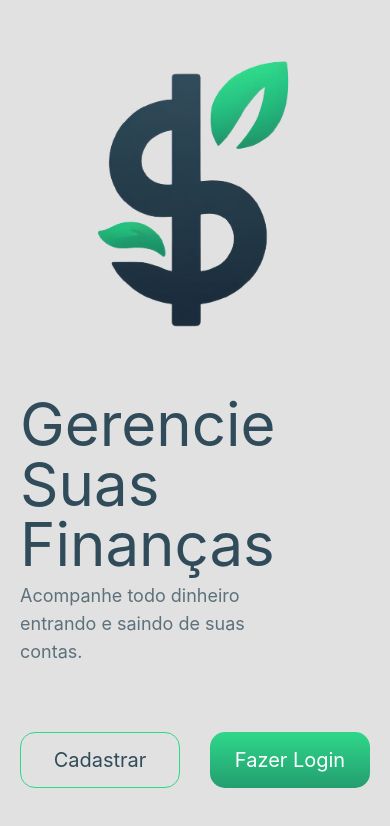
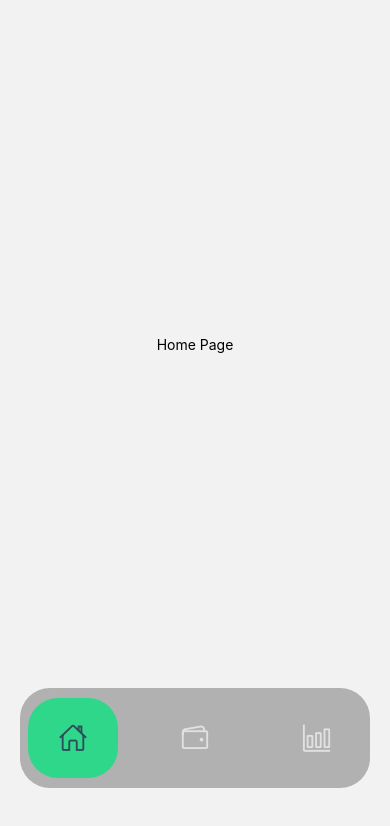
Before and after one commit to arisonfirmino/finance-app, a React Native app: screen /Home in a window 390 px wide. Shown: the top 826 px of the page. Built offline with nearby package versions, Linux system fonts and the light colour scheme.

Commit message:
tab bar created

```diff
--- a/package.json
+++ b/package.json
@@ -10,6 +10,7 @@
   },
   "dependencies": {
     "@hookform/resolvers": "^3.3.2",
+    "@react-navigation/bottom-tabs": "^6.5.11",
     "@react-navigation/native": "^6.1.9",
     "@react-navigation/native-stack": "^6.9.17",
     "expo": "~49.0.15",
--- /dev/null
+++ b/src/components/CustomTabBar.js
@@ -0,0 +1,62 @@
+import { View, TouchableOpacity } from "react-native";
+
+import { Ionicons } from "@expo/vector-icons";
+
+export default function CustomTabBar({ state, descriptors, navigation }) {
+  return (
+    <View className=" mb-14 items-center justify-center px-5">
+      <View className="w-full flex-row items-center justify-center rounded-[30px] bg-[#b1b1b1] px-5 py-[10px]">
+        {state.routes.map((route, index) => {
+          const { options } = descriptors[route.key];
+
+          const isFocused = state.index === index;
+
+          const onPress = () => {
+            const event = navigation.emit({
+              type: "tabPress",
+              target: route.key,
+              canPreventDefault: true,
+            });
+
+            if (!isFocused && !event.defaultPrevented) {
+              navigation.navigate({ name: route.name, merge: true });
+            }
+          };
+
+          const onLongPress = () => {
+            navigation.emit({
+              type: "tabLongPress",
+              target: route.key,
+            });
+          };
+
+          return (
+            <TouchableOpacity
+              accessibilityRole="button"
+              accessibilityState={isFocused ? { selected: true } : {}}
+              accessibilityLabel={options.tabBarAccessibilityLabel}
+              testID={options.tabBarTesteID}
+              onPress={onPress}
+              onLongPress={onLongPress}
+            >
+              <View className="px-4">
+                <View
+                  className="flex h-[80px] w-[90px] items-center justify-center rounded-[30px]"
+                  style={{
+                    backgroundColor: isFocused ? "#2fd78a" : "transparent",
+                  }}
+                >
+                  <Ionicons
+                    name={options.tabBarIcon}
+                    size={30}
+                    color={isFocused ? "#304c5a" : "#e1e1e1"}
+                  />
+                </View>
+              </View>
+            </TouchableOpacity>
+          );
+        })}
+      </View>
+    </View>
+  );
+}
--- /dev/null
+++ b/src/pages/Home/index.js
@@ -0,0 +1,9 @@
+import { Text, View } from "react-native";
+
+export default function Home() {
+  return (
+    <View className="flex-1 items-center justify-center">
+      <Text>Home Page</Text>
+    </View>
+  );
+}
--- a/src/pages/SignIn/index.js
+++ b/src/pages/SignIn/index.js
@@ -8,9 +8,9 @@ export default function SignIn() {
   const navigate = useNavigation();
 
   return (
-    <View className="bg-screen-color flex-1 px-5 py-14">
+    <View className="flex-1 bg-screen-color px-5 py-14">
       <View className="relative flex w-full items-center justify-center">
-        <Text className="text-text-color text-4xl font-medium">Login</Text>
+        <Text className="text-4xl font-medium text-text-color">Login</Text>
 
         <TouchableOpacity
           onPress={() => navigate.navigate("Welcome")}
@@ -21,22 +21,22 @@ export default function SignIn() {
       </View>
 
       <View className="mt-10 w-full flex-1">
-        <Text className="text-text-color text-xl">Email</Text>
+        <Text className="text-xl text-text-color">Email</Text>
         <TextInput
           placeholder="Digite seu email"
-          className="border-bg-color h-14 border-b border-solid text-xl"
+          className="h-14 border-b border-solid border-bg-color text-xl"
         />
 
-        <Text className="text-text-color mt-5 text-xl">Senha</Text>
+        <Text className="mt-5 text-xl text-text-color">Senha</Text>
         <TextInput
           placeholder="Digite sua senha"
-          className="border-bg-color h-14 border-b border-solid text-xl"
+          className="h-14 border-b border-solid border-bg-color text-xl"
         />
       </View>
 
       <View className="flex-row items-center justify-between">
         <TouchableOpacity onPress={() => navigate.navigate("SignUp")}>
-          <Text className="text-text-color text-base">
+          <Text className="text-base text-text-color">
             Ainda não tem uma conta?
           </Text>
         </TouchableOpacity>
@@ -45,7 +45,10 @@ export default function SignIn() {
           colors={["#2fd78a", "#239e6f"]}
           className="rounded-full"
         >
-          <TouchableOpacity className="flex items-center justify-center px-5 py-1">
+          <TouchableOpacity
+            onPress={() => navigate.navigate("Home")}
+            className="flex items-center justify-center px-5 py-1"
+          >
             <Text className="text-lg text-white">Avançar</Text>
           </TouchableOpacity>
         </LinearGradient>
--- a/src/pages/SignUp/index.js
+++ b/src/pages/SignUp/index.js
@@ -7,9 +7,9 @@ export default function SignUp() {
   const navigate = useNavigation();
 
   return (
-    <View className="bg-screen-color flex-1 px-5 py-14">
+    <View className="flex-1 bg-screen-color px-5 py-14">
       <View className="relative flex w-full items-center justify-center">
-        <Text className="text-text-color text-4xl font-medium">Cadastrar</Text>
+        <Text className="text-4xl font-medium text-text-color">Cadastrar</Text>
 
         <TouchableOpacity
           onPress={() => navigate.navigate("Welcome")}
--- /dev/null
+++ b/src/pages/Statistics/index.js
@@ -0,0 +1,9 @@
+import { Text, View } from "react-native";
+
+export default function Statistics() {
+  return (
+    <View className="flex-1 items-center justify-center">
+      <Text>Statistics Page</Text>
+    </View>
+  );
+}
--- /dev/null
+++ b/src/pages/Wallet/index.js
@@ -0,0 +1,9 @@
+import { Text, View } from "react-native";
+
+export default function Wallet() {
+  return (
+    <View className="flex-1 items-center justify-center">
+      <Text>Wallet Page</Text>
+    </View>
+  );
+}
--- a/src/pages/Welcome/index.js
+++ b/src/pages/Welcome/index.js
@@ -8,7 +8,7 @@ export default function Welcome() {
   const navigate = useNavigation();
 
   return (
-    <View className="bg-screen-color flex-1 px-5 py-14">
+    <View className="flex-1 bg-screen-color px-5 py-14">
       <View className="items-center justify-center">
         <Image
           source={require("../../assets/logo.png")}
@@ -17,11 +17,11 @@ export default function Welcome() {
       </View>
 
       <View className="flex-1 justify-center">
-        <Text className="text-text-color text-6xl">Gerencie</Text>
-        <Text className="text-text-color text-6xl">Suas</Text>
-        <Text className="text-text-color text-6xl">Finanças</Text>
+        <Text className="text-6xl text-text-color">Gerencie</Text>
+        <Text className="text-6xl text-text-color">Suas</Text>
+        <Text className="text-6xl text-text-color">Finanças</Text>
 
-        <Text className="text-text-color mt-2 w-64 text-lg opacity-75">
+        <Text className="mt-2 w-64 text-lg text-text-color opacity-75">
           Acompanhe todo dinheiro entrando e saindo de suas contas.
         </Text>
       </View>
@@ -29,9 +29,9 @@ export default function Welcome() {
       <View className="flex-row justify-between">
         <TouchableOpacity
           onPress={() => navigate.navigate("SignUp")}
-          className="border-bg-color flex h-14 w-40 items-center justify-center rounded-[15px] border border-solid"
+          className="flex h-14 w-40 items-center justify-center rounded-[15px] border border-solid border-bg-color"
         >
-          <Text className="text-text-color text-xl">Cadastrar</Text>
+          <Text className="text-xl text-text-color">Cadastrar</Text>
         </TouchableOpacity>
 
         <LinearGradient
--- /dev/null
+++ b/src/routes.js
@@ -0,0 +1,87 @@
+import { createNativeStackNavigator } from "@react-navigation/native-stack";
+import { createBottomTabNavigator } from "@react-navigation/bottom-tabs";
+
+import Welcome from "./pages/Welcome";
+import SignIn from "./pages/SignIn";
+import SignUp from "./pages/SignUp";
+
+import Home from "./pages/Home";
+import Wallet from "./pages/Wallet";
+import Statistics from "./pages/Statistics";
+
+import CustomTabBar from "./components/CustomTabBar";
+
+const Stack = createNativeStackNavigator();
+
+const Tab = createBottomTabNavigator();
+
+export default function Routes() {
+  return (
+    <Stack.Navigator>
+      <Stack.Screen
+        name="Welcome"
+        component={Welcome}
+        options={{ headerShown: false }}
+      />
+
+      <Stack.Screen
+        name="SignIn"
+        component={SignIn}
+        options={{ headerShown: false }}
+      />
+
+      <Stack.Screen
+        name="SignUp"
+        component={SignUp}
+        options={{ headerShown: false }}
+      />
+
+      <Stack.Screen
+        name="Home"
+        component={Tabs}
+        options={{ headerShown: false }}
+      />
+    </Stack.Navigator>
+  );
+}
+
+function Tabs() {
+  return (
+    <Tab.Navigator
+      screenOptions={{
+        headerShown: false,
+        tabBarHideOnKeyboard: true,
+        tabBarShowLabel: false,
+
+        tabBarStyle: {
+          borderTopWidth: 0,
+        },
+      }}
+      tabBar={(props) => <CustomTabBar {...props} />}
+    >
+      <Tab.Screen
+        name="Home"
+        component={Home}
+        options={{
+          tabBarIcon: "ios-home-outline",
+        }}
+      />
+
+      <Tab.Screen
+        name="Wallet"
+        component={Wallet}
+        options={{
+          tabBarIcon: "ios-wallet-outline",
+        }}
+      />
+
+      <Tab.Screen
+        name="Statistics"
+        component={Statistics}
+        options={{
+          tabBarIcon: "bar-chart-outline",
+        }}
+      />
+    </Tab.Navigator>
+  );
+}
--- a/src/routes/index.js
+++ /dev/null
@@ -1,31 +0,0 @@
-import { createNativeStackNavigator } from "@react-navigation/native-stack";
-
-import Welcome from "../pages/Welcome";
-import SignIn from "../pages/SignIn";
-import SignUp from "../pages/SignUp";
-
-const Stack = createNativeStackNavigator();
-
-export default function Routes() {
-  return (
-    <Stack.Navigator>
-      <Stack.Screen
-        name="Welcome"
-        component={Welcome}
-        options={{ headerShown: false }}
-      />
-
-      <Stack.Screen
-        name="SignIn"
-        component={SignIn}
-        options={{ headerShown: false }}
-      />
-
-      <Stack.Screen
-        name="SignUp"
-        component={SignUp}
-        options={{ headerShown: false }}
-      />
-    </Stack.Navigator>
-  );
-}
```
Also changed, not shown: 1 other file (tests, documents, lock files or other folders).
